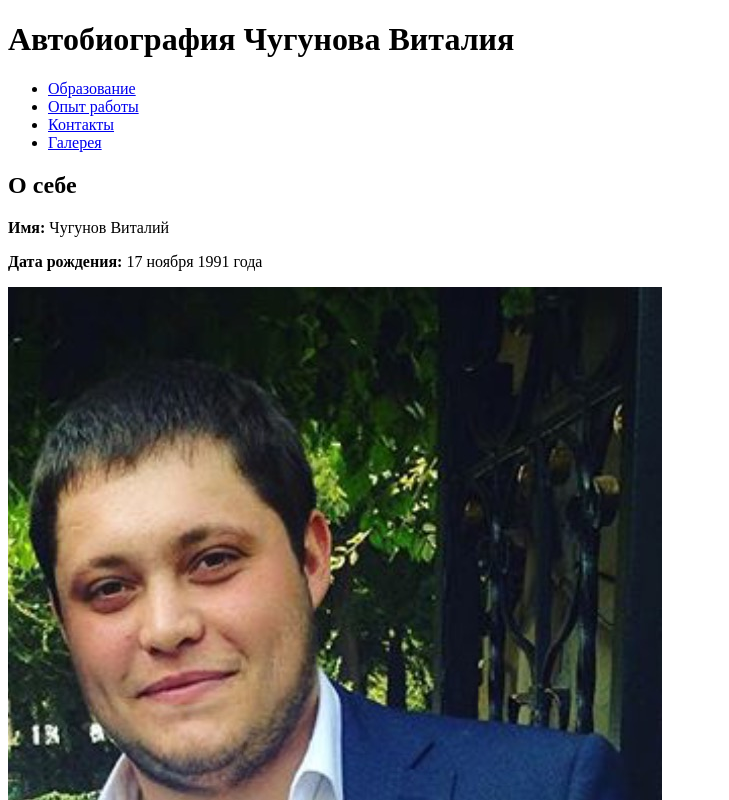
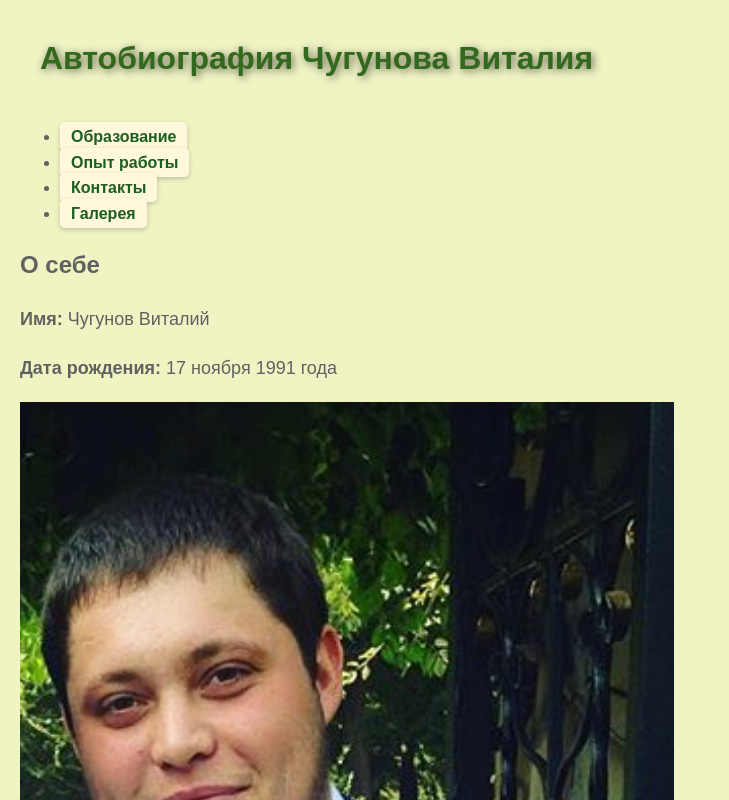
Before and after one commit to VitaliiChuhunov/-21.-HTML-, a plain HTML site: page Index.html in a window 1280 px wide. Shown: the top 800 px of the page, without its empty margins (0-729 px from the left). Drawn offline with Linux system fonts and the light colour scheme.

Commit message:
Adding styles

```diff
--- a/Index.html
+++ b/Index.html
@@ -3,27 +3,28 @@
 <head>
     <meta charset="UTF-8">
     <title>Автобиография Чугунова Виталия</title>
+    <link rel="stylesheet" type="text/css" href="style.css">
 </head>
 <body>
-    <header>
-        <h1>Автобиография Чугунова Виталия</h1>
+    <header id="main-header">
+        <h1 class="title">Автобиография Чугунова Виталия</h1>
     </header>
-    <nav>
-        <ul>
-            <li><a href="Pages/education.html">Образование</a></li>
-            <li><a href="Pages/experience.html">Опыт работы</a></li>
-            <li><a href="Pages/contacts.html">Контакты</a></li>
-            <li><a href="Pages/gallery.html">Галерея</a></li>
+    <nav id="main-nav">
+        <ul class="nav-list">
+            <li class="nav-item"><a href="Pages/education.html">Образование</a></li>
+            <li class="nav-item"><a href="Pages/experience.html">Опыт работы</a></li>
+            <li class="nav-item"><a href="Pages/contacts.html">Контакты</a></li>
+            <li class="nav-item"><a href="Pages/gallery.html">Галерея</a></li>
         </ul>
     </nav>
-    <section>
-        <h2>О себе</h2>
-        <p><strong>Имя:</strong> Чугунов Виталий</p>
-        <p><strong>Дата рождения:</strong> 17 ноября 1991 года</p>
-        <img src="Photo/IMG_0394.JPEG" alt="Фото Чугунова Виталия">
+    <section id="about">
+        <h2 class="heading">О себе</h2>
+        <p class="info"><strong>Имя:</strong> Чугунов Виталий</p>
+        <p class="info"><strong>Дата рождения:</strong> 17 ноября 1991 года</p>
+        <img src="Photo/IMG_0394.JPEG" alt="Фото Чугунова Виталия" id="profile-photo">
     </section>
-    <footer>
-        <p>© 2024 Чугунов Виталий. </p>
+    <footer id="main-footer">
+        <p class="copyright">© 2024 Чугунов Виталий.</p>
     </footer>
 </body>
 </html>
--- /dev/null
+++ b/style.css
@@ -0,0 +1,53 @@
+body {
+    background-color: #f0f4c3; /* Світлий зелений фон */
+    color: #616161; /* Середньо-сірий колір тексту */
+    font-size: 16px; /* Розмір шрифту для тексту */
+    font-family: 'Arial', sans-serif; /* Шрифт */
+    line-height: 1.6; /* Висота лінії тексту */
+    margin: 0;
+    padding: 20px; /* Внутрішній відступ для всіх сторін */
+}
+
+h1 {
+    color: #33691e; /* Темно-зелений колір для заголовків h1 */
+    margin-left: 20px; /* Відступ зліва */
+    font-size: 32px; /* Розмір шрифту для заголовків */
+    text-shadow: 2px 2px 8px rgba(0,0,0,0.6); /* Легка тінь для тексту */
+    padding-bottom: 10px; /* Відступ знизу для заголовку */
+    animation: float 3s ease-in-out infinite; /* Анімація "плаваючого" ефекту */
+}
+
+@keyframes float {
+    0%, 100% {
+        transform: translateY(0);
+    }
+    50% {
+        transform: translateY(-10px);
+    }
+}
+
+p {
+    margin: 20px 0; /* Відступи для параграфів */
+    text-align: justify; /* Вирівнювання тексту по ширині */
+    font-size: 18px; /* Розмір шрифту для параграфів */
+}
+
+a {
+    color: #1b5e20; /* Темно-зелений колір для посилань */
+    text-decoration: none; /* Без підкреслення */
+    font-weight: bold; /* Жирний шрифт */
+    padding: 5px 10px; /* Відступи навколо тексту посилання */
+    border-radius: 5px; /* Закруглення країв */
+    transition: all 0.3s ease; /* Плавна зміна всіх переходів */
+    border: 1px solid transparent; /* Прозора рамка для початкового стану */
+    box-shadow: 0 2px 5px rgba(0,0,0,0.2); /* Тінь для кращого виділення */
+    background-color: #fff8dc; /* Світлий кремовий фон для посилань */
+}
+
+a:hover {
+    text-decoration: underline; /* Підкреслення при наведенні */
+    color: #4caf50; /* Світліший зелений колір при наведенні */
+    background-color: #f0e68c; /* Хакі колір при наведенні */
+    border: 1px solid #4caf50; /* Зелена рамка при наведенні */
+    transform: translateY(-2px); /* Піднімання посилання при наведенні */
+}
```
Also changed, not shown: Pages/contacts.html (+1 -0 lines), Pages/education.html (+1 -0 lines), Pages/experience.html (+1 -0 lines), Pages/gallery.html (+1 -0 lines), 1 other file.
